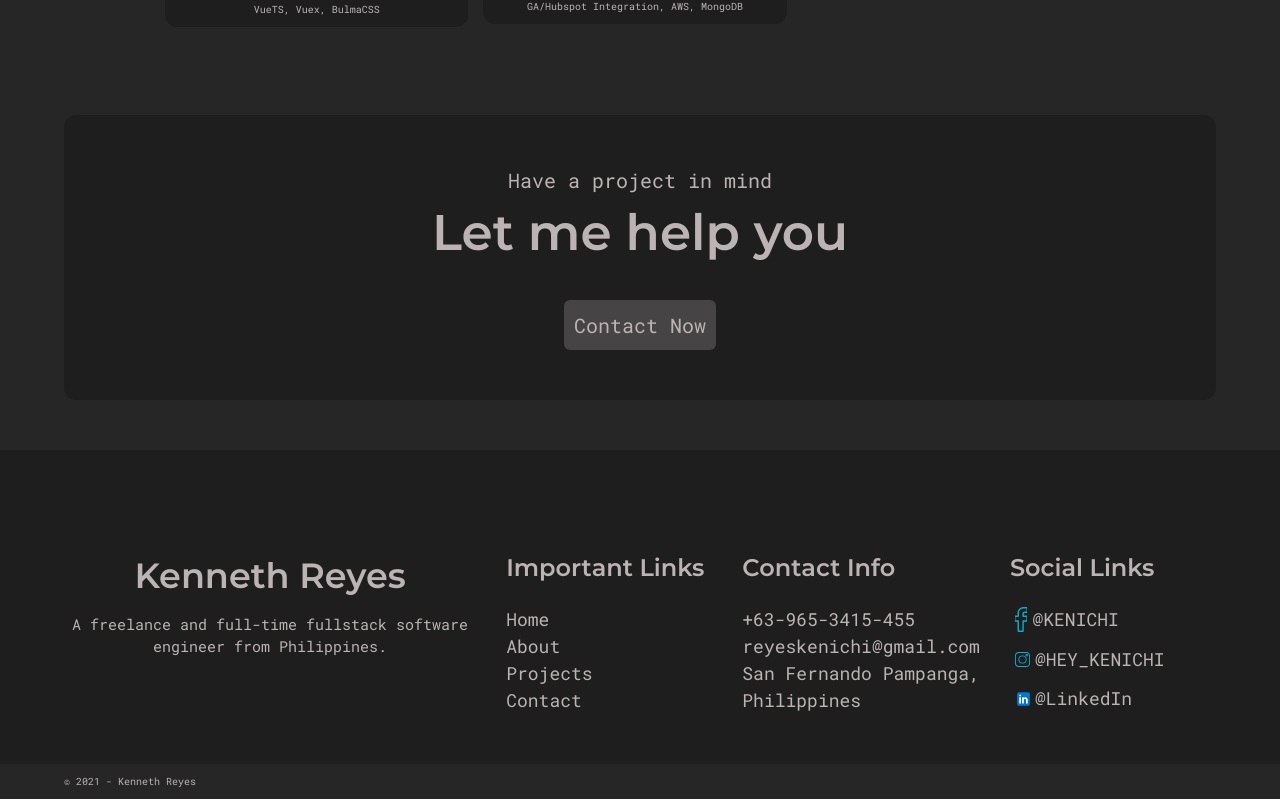
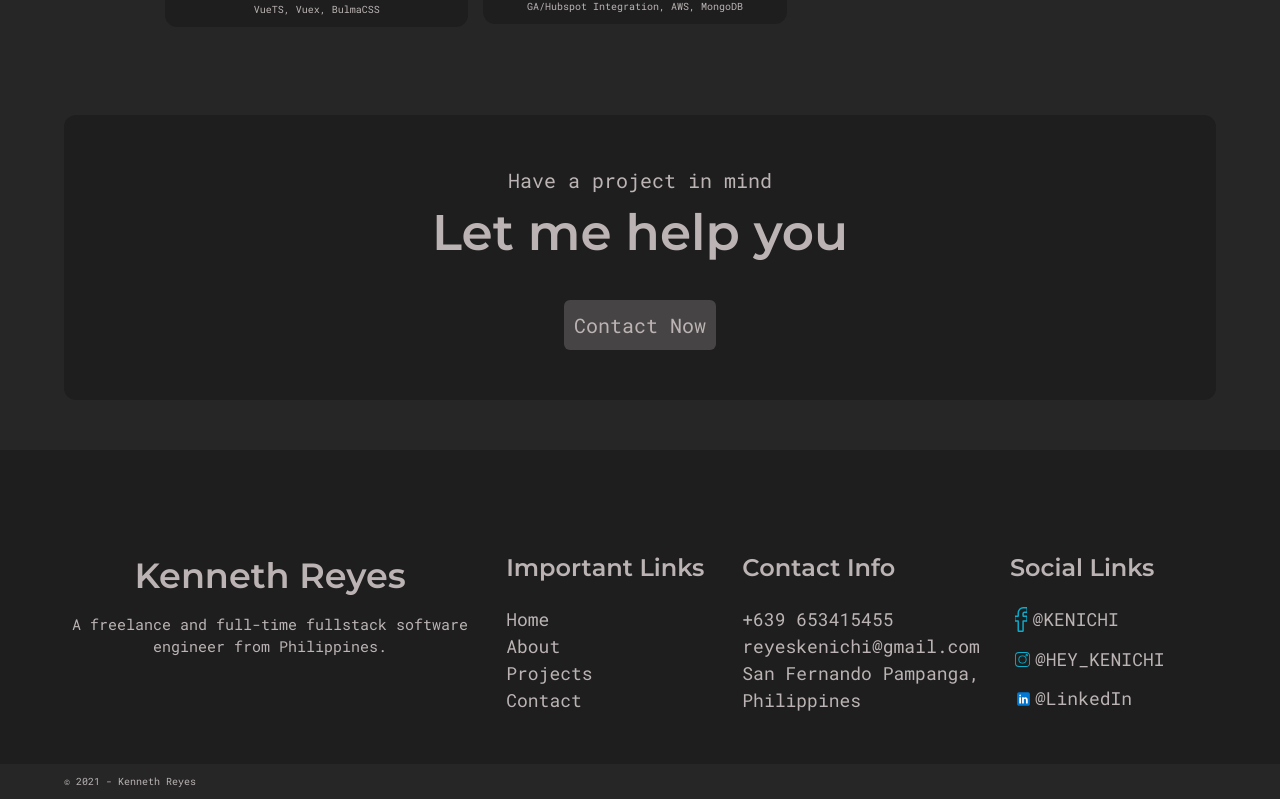
Before and after one commit to kenichii/my-portfolio, a Vue app: page / in a window 1280 px wide. Shown: the part 2014-2813 px from the top of the page. Built offline with nearby package versions, Linux system fonts and the light colour scheme; a web font is replaced by a local one.

Commit message:
fix text

```diff
--- a/src/components/MainLayout/Footer.vue
+++ b/src/components/MainLayout/Footer.vue
@@ -87,7 +87,7 @@
         <div class="text-left">
           <h1 class="col-title">Contact Info</h1>
           <div class="col2__links grid">
-            <p>+63-965-3415-455</p>
+            <p>+639 653415455</p>
             <p>reyeskenichi@gmail.com</p>
             <p>San Fernando Pampanga, Philippines</p>
           </div>
--- a/src/pages/About.vue
+++ b/src/pages/About.vue
@@ -91,7 +91,7 @@
           <h2 class="about__heading">A freelance/full-time fullstack software engineer</h2>
           <div class="about__info">
             <p class="description">
-              I im from San Fernando Pampanga, Philippines. I love playing sports and also a varsity and one of the
+              I am from San Fernando Pampanga, Philippines. I love playing sports and also a varsity and one of the
               player that represents our school in terms of sports and programming. I also love coaching with other
               players and traveling with my love ones.
               <br />
```
